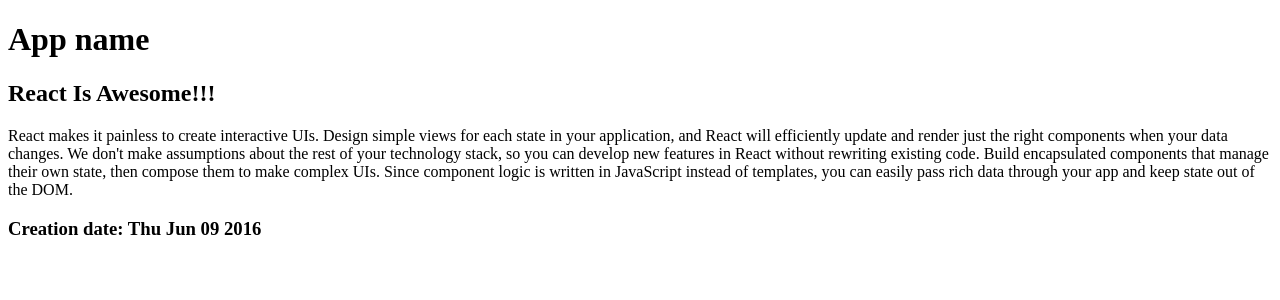
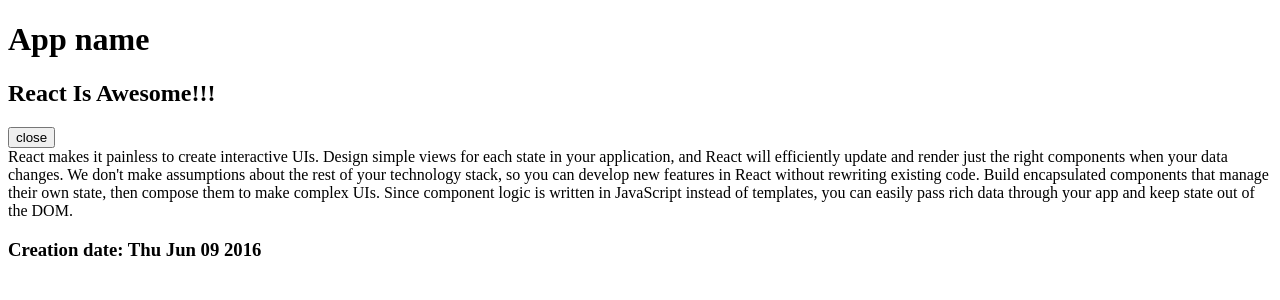
Before and after one commit to TNSaturday/learnjs-react-screencast, a React (Create React App) app: page / in a window 1280 px wide. Shown: the top 300 px of the page. Built offline with nearby package versions, Linux system fonts and the light colour scheme; the HTML template or start-up script is replaced by a standard one.

Commit message:
Same component now written using class component

```diff
--- a/src/components/Article.js
+++ b/src/components/Article.js
@@ -1,12 +1,31 @@
-export default function Article(props) {
-  const {article} = props;
+import { Component } from "react";
+
+class Article extends Component {
+  constructor(props) {
+    super(props);
+
+    this.state = {
+      isOpen: true,
+    }
+  }
+
+  render () {
+    const {article} = this.props;
     const body = <section>{article.text}</section>
+
+    const handleClick = () => {
+      console.log(this.state);
+    }
 
     return (
       <div>
         <h2>{article.title}</h2>
+        <button onClick={handleClick}>close</button>
         {body}
         <h3>Creation date: {(new Date(article.date)).toDateString()}</h3>
       </div>
     )
   }
+}
+
+export default Article;
```
Lines whose indentation alone changed are shown as unchanged.
